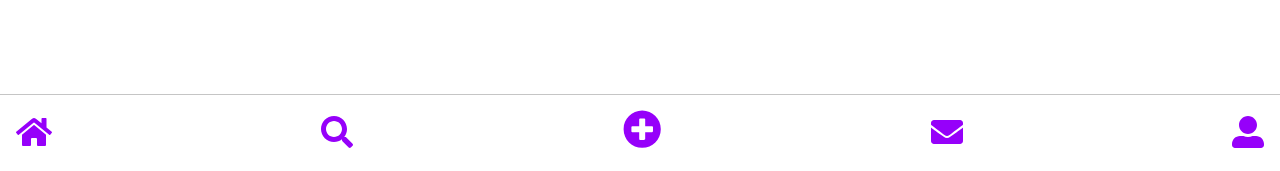
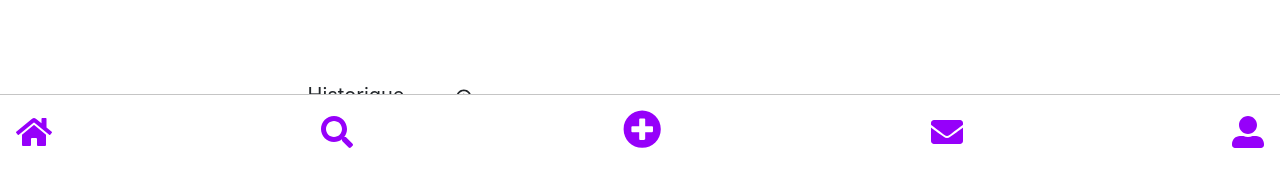
Before and after one commit to EmilieWoolf/ekitoy, a React (Create React App) app: page / in a window 1280 px wide. Shown: the part 642-813 px from the top of the page. Built offline with nearby package versions, Linux system fonts and the light colour scheme.

Commit message:
Modifs sur la page association

```diff
--- a/src/App.js
+++ b/src/App.js
@@ -1,6 +1,7 @@
 import React from 'react';
 import Navbar from './components/navbar';
 import './App.css';
+import Association from './components/Association';
 import Portemonnaie from './components/Portemonnaie';
 
 
@@ -8,7 +9,7 @@ function App() {
   return (
 
     <div className="App">
-      <Portemonnaie />
+      <Portemonnaie/>
       <Navbar />
     </div>
   );
--- a/src/components/Association.css
+++ b/src/components/Association.css
@@ -18,7 +18,6 @@
  .item {
     padding: 0.5em;
     width: 110px;
-    min-width: 0;
   }
 
   .auto {
--- a/src/components/Association.js
+++ b/src/components/Association.js
@@ -12,8 +12,8 @@ export default class Association extends Component {
                     <h5 style={{whiteSpace:"nowrap", marginTop:"25px"}}>Mon association</h5>
                 </div>
                 <div className="centre">
-                    <select style={{border:"1px solid #ccc", borderRadius:"10px", backgroundColor:"#fff"}}>
-                        <option>Sélectionnez</option>
+                    <p style={{textAlign:"center", fontSize:"17px"}}>Sélectionnez l'association à qui vous souhaitez reverser une partie du montant de vos achats !</p>
+                    <select style={{border:"1px solid #ccc", borderRadius:"10px", backgroundColor:"#fff", padding:"5px"}}>
                         <option>Emmaüs</option>
                         <option>Restaurants du coeur</option>
                         <option>Greenpeace</option>
--- a/src/components/Portemonnaie.js
+++ b/src/components/Portemonnaie.js
@@ -1,6 +1,7 @@
 import React, { Component } from 'react';
 import { FaLongArrowAltLeft } from 'react-icons/fa';
 import { IoMdCog } from 'react-icons/io';
+import { MdHistory } from 'react-icons/md';
 import './Association.css'
 
 export default class Portemonnaie extends Component {
@@ -18,6 +19,10 @@ export default class Portemonnaie extends Component {
                     <h4>Montant disponible</h4>
                     <button style={{backgroundColor:"#9a54fa", borderRadius:"10px", width:"50%", margin:"10px", padding:"6px", fontSize:"20px"}}>Transférer</button>
                 </div>
+                <div className="flex-container" style={{position: "absolute", bottom:"6px", left:"22%", display:"flex", flexDirection:"auto", justifyContent:"center", alignContent:"space-between"}}>
+                    <p className="item auto" style={{fontSize:"20px"}}>Historique</p>
+                    <p className="item auto" style={{fontSize:"20px"}}><MdHistory/></p>
+                </div>
             </div>
             );
         }
```
